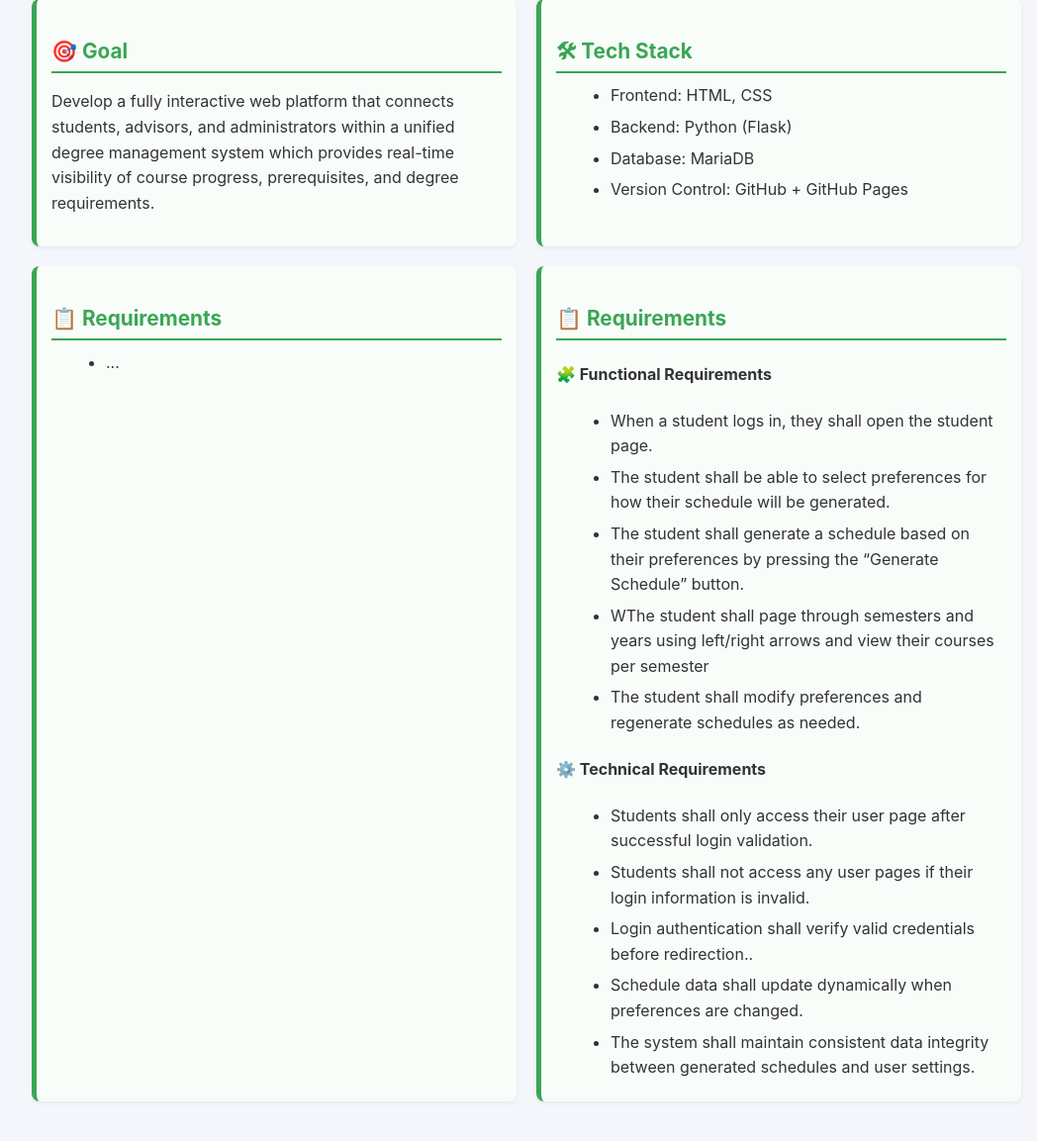
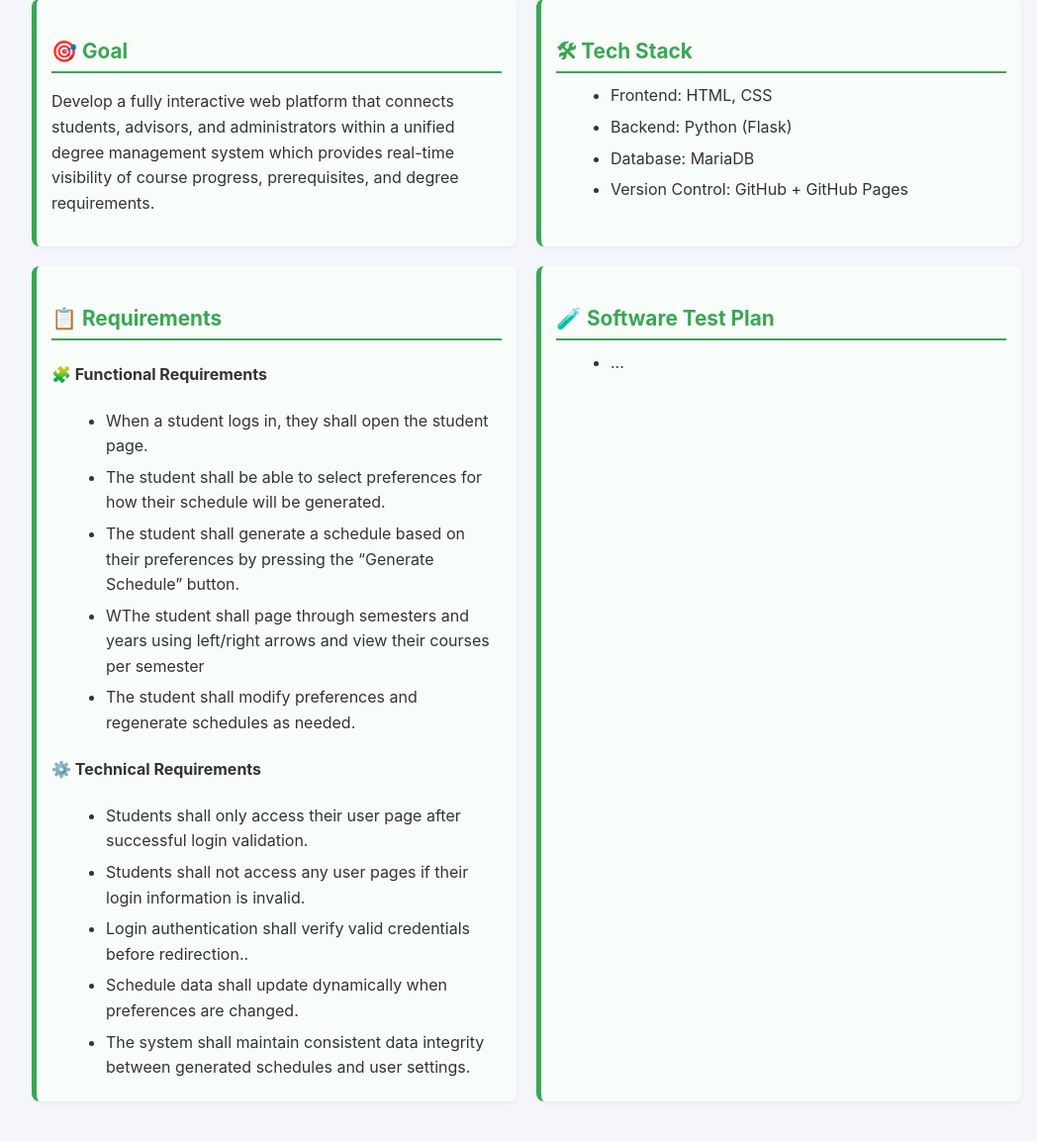
Before and after one commit to WSU-kduncan/KAMA-University, a Flask app: page / in a window 1280 px wide. Shown: the part 504-1657 px from the top of the page at 99% size, without its empty margins (108-1156 px from the left). Run offline with Flask 3, Linux system fonts and the light colour scheme.

Commit message:
overwrote wrong section

```diff
--- a/KAMA/templates/index.html
+++ b/KAMA/templates/index.html
@@ -59,13 +59,6 @@
 
         <div class="overview-item">
           <h3 class="overview-subheader">📋 Requirements</h3>
-          <ul>
-            <li>...</li>
-          </ul>
-        </div>
-
-        <div class="overview-item">
-          <h3 class="overview-subheader">📋 Requirements</h3>
 
           <h4>🧩 Functional Requirements</h4>
           <ul>
@@ -85,6 +78,15 @@
             <li>The system shall maintain consistent data integrity between generated schedules and user settings.</li>
           </ul>
         </div>
+
+
+        <div class="overview-item">
+          <h3 class="overview-subheader">🧪 Software Test Plan</h3>
+          <ul>
+            <li>...</li>
+          </ul>
+        </div>
+      </div>
     </section>
 
 
```
